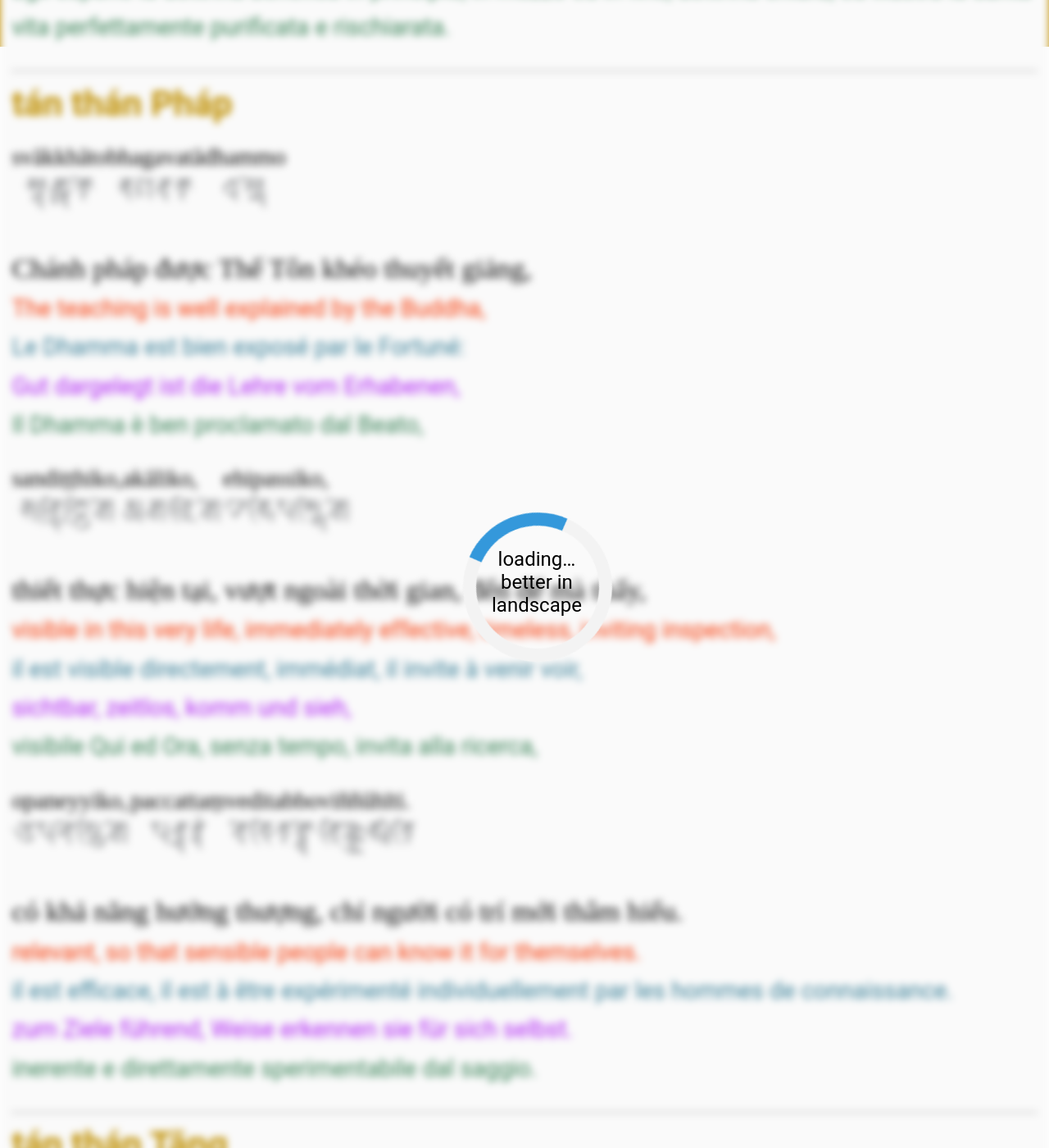
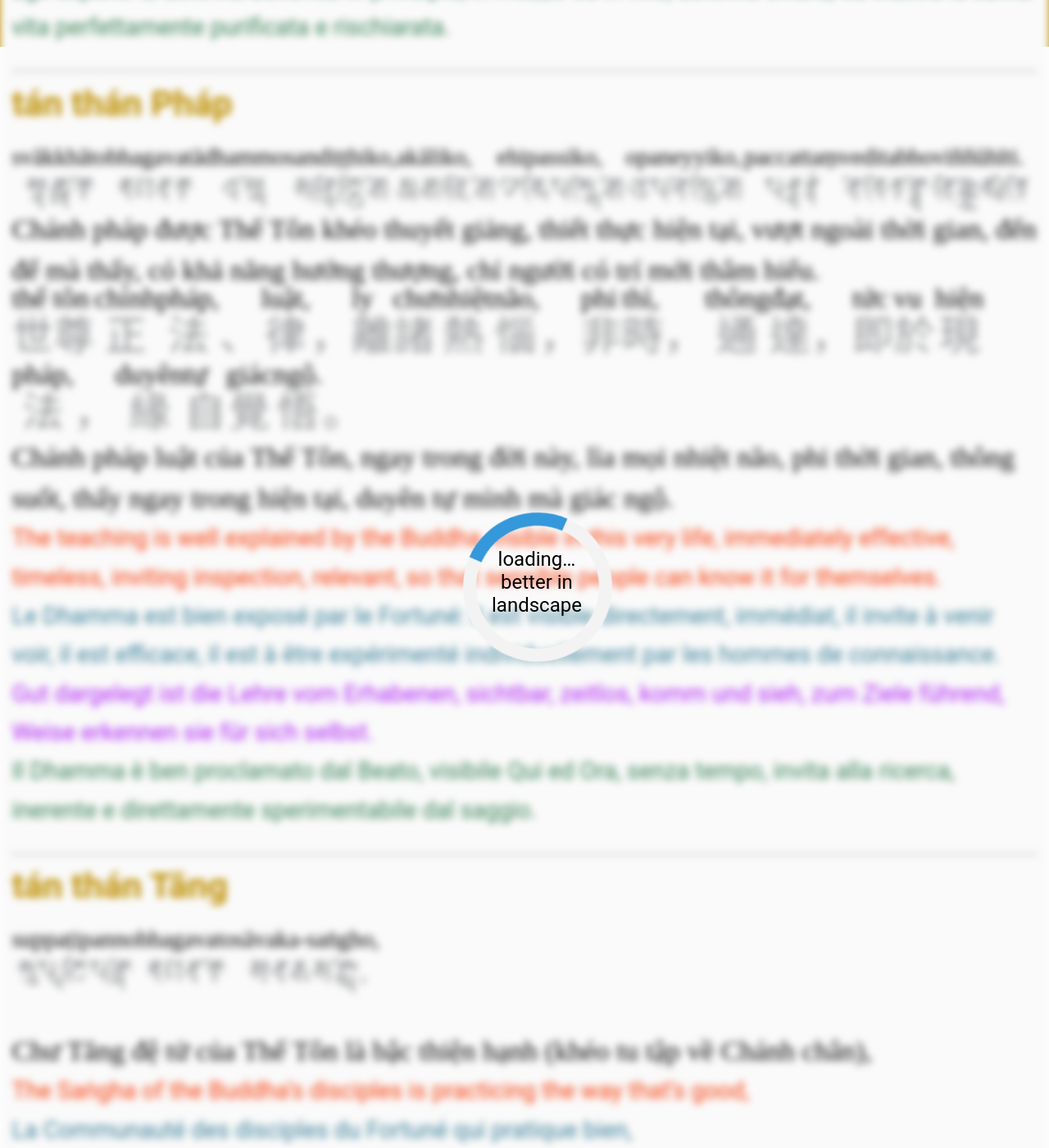
Before and after one commit to phineas-pta/kinh_nhat_tung, a Jekyll site: the page built from quotations.html, in a window 1280 px wide and 1400 px high, scrolled down 7832 px. Shown: the whole window at 82% size. Built offline with Jekyll 4.4.1, drawn with Linux system fonts in a browser that asks for light colours; some web fonts are replaced.

Commit message:
up: tán thán pháp

```diff
--- a/quotations.html
+++ b/quotations.html
@@ -213,31 +213,14 @@ layout: null
 		<article id="tan-Phap">
 			<header><h2 lang="vi">tán thán Pháp</h2></header>
 			<p class="multi-lang">
-				<span lang="pi"><ruby><rb>&#71085;&#71103;&#71082;&#71087;&#71054;&#71103;&#71055;&#71087;&#71069;&#71098;</rb><rt>svākkhāto</rt><rb>&#71077;&#71056;&#71082;&#71069;&#71087;</rb><rt>bhagavatā</rt><rb>&#71072;&#71078;&#71103;&#71078;&#71098;</rb><rt>dhammo</rt></ruby></span><br />
-				<span lang="zh-Hant"></span><br />
-				<span lang="vi">Chánh pháp được Thế Tôn khéo thuyết giảng,</span><br />
-				<span lang="en">The teaching is well explained by the Buddha,</span><br />
-				<span lang="fr">Le Dhamma est bien exposé par le Fortuné:</span><br />
-				<span lang="de">Gut dargelegt ist die Lehre vom Erhabenen,</span><br />
-				<span lang="it">Il Dhamma è ben proclamato dal Beato,</span>
-			</p>
-			<p class="multi-lang">
-				<span lang="pi"><ruby><rb>&#71085;&#71073;&#71103;&#71071;&#71088;&#71064;&#71103;&#71065;&#71088;&#71054;&#71098;</rb><rt>sandiṭṭhiko,</rt><rb>&#71040;&#71054;&#71087;&#71081;&#71088;&#71054;&#71098;</rb><rt>akāliko,</rt><rb>&#71050;&#71086;&#71088;&#71074;&#71085;&#71103;&#71085;&#71088;&#71054;&#71098;</rb><rt>ehipassiko,</rt></ruby></span><br />
-				<span lang="zh-Hant"></span><br />
-				<span lang="vi">thiết thực hiện tại, vượt ngoài thời gian, đến để mà thấy,</span><br />
-				<span lang="en">visible in this very life, immediately effective, timeless, inviting inspection,</span><br />
-				<span lang="fr">il est visible directement, immédiat, il invite à venir voir,</span><br />
-				<span lang="de">sichtbar, zeitlos, komm und sieh,</span><br />
-				<span lang="it">visibile Qui ed Ora, senza tempo, invita alla ricerca,</span>
-			</p>
-			<p class="multi-lang">
-				<span lang="pi"><ruby><rb>&#71052;&#71074;&#71073;&#71096;&#71079;&#71103;&#71079;&#71088;&#71054;&#71098;</rb><rt>opaneyyiko,</rt><rb>&#71074;&#71059;&#71103;&#71059;&#71069;&#71103;&#71069;&#71101;</rb><rt>paccattaṃ</rt><rb>&#71082;&#71096;&#71071;&#71088;&#71069;&#71076;&#71103;&#71076;&#71098;</rb><rt>veditabbo</rt><rb>&#71082;&#71088;&#71063;&#71103;&#71063;&#71091;&#71086;&#71089;&#71069;&#71088;</rb><rt>viññūhīti.</rt></ruby></span><br />
-				<span lang="zh-Hant"></span><br />
-				<span lang="vi">có khả năng hướng thượng, chỉ người có trí mới thâm hiểu.</span><br />
-				<span lang="en">relevant, so that sensible people can know it for themselves.</span><br />
-				<span lang="fr">il est efficace, il est à être expérimenté individuellement par les hommes de connaissance.</span><br />
-				<span lang="de">zum Ziele führend, Weise erkennen sie für sich selbst.</span><br />
-				<span lang="it">inerente e direttamente sperimentabile dal saggio.</span>
+				<span lang="pi"><ruby><rb>&#71085;&#71103;&#71082;&#71087;&#71054;&#71103;&#71055;&#71087;&#71069;&#71098;</rb><rt>svākkhāto</rt><rb>&#71077;&#71056;&#71082;&#71069;&#71087;</rb><rt>bhagavatā</rt><rb>&#71072;&#71078;&#71103;&#71078;&#71098;</rb><rt>dhammo</rt><rb>&#71085;&#71073;&#71103;&#71071;&#71088;&#71064;&#71103;&#71065;&#71088;&#71054;&#71098;</rb><rt>sandiṭṭhiko,</rt><rb>&#71040;&#71054;&#71087;&#71081;&#71088;&#71054;&#71098;</rb><rt>akāliko,</rt><rb>&#71050;&#71086;&#71088;&#71074;&#71085;&#71103;&#71085;&#71088;&#71054;&#71098;</rb><rt>ehipassiko,</rt><rb>&#71052;&#71074;&#71073;&#71096;&#71079;&#71103;&#71079;&#71088;&#71054;&#71098;</rb><rt>opaneyyiko,</rt><rb>&#71074;&#71059;&#71103;&#71059;&#71069;&#71103;&#71069;&#71101;</rb><rt>paccattaṃ</rt><rb>&#71082;&#71096;&#71071;&#71088;&#71069;&#71076;&#71103;&#71076;&#71098;</rb><rt>veditabbo</rt><rb>&#71082;&#71088;&#71063;&#71103;&#71063;&#71091;&#71086;&#71089;&#71069;&#71088;</rb><rt>viññūhīti.</rt></ruby></span><br />
+				<span lang="vi">Chánh pháp được Thế Tôn khéo thuyết giảng, thiết thực hiện tại, vượt ngoài thời gian, đến để mà thấy, có khả năng hướng thượng, chỉ người có trí mới thâm hiểu.</span><br />
+				<span lang="zh-Hant"><ruby><rb>&#19990;</rb><rt>thế</rt><rb>&#23562;</rb><rt>tôn</rt><rb>&#27491;</rb><rt>chính</rt><rb>&#27861;</rb><rt>pháp,</rt><rb>&#12289;</rb><rt></rt><rb>&#24459;</rb><rt>luật,</rt><rb>&#65292;</rb><rt></rt><rb>&#38626;</rb><rt>ly</rt><rb>&#35576;</rb><rt>chư</rt><rb>&#29105;</rb><rt>nhiệt</rt><rb>&#24817;</rb><rt>não,</rt><rb>&#65292;</rb><rt></rt><rb>&#38750;</rb><rt>phi</rt><rb>&#26178;</rb><rt>thì,</rt><rb>&#65292;</rb><rt></rt><rb>&#36890;</rb><rt>thông</rt><rb>&#36948;</rb><rt>đạt,</rt><rb>&#65292;</rb><rt></rt><rb>&#21363;</rb><rt>tức</rt><rb>&#26044;</rb><rt>vu</rt><rb>&#29694;</rb><rt>hiện</rt><rb>&#27861;</rb><rt>pháp,</rt><rb>&#65292;</rb><rt></rt><rb>&#32227;</rb><rt>duyên</rt><rb>&#33258;</rb><rt>tự</rt><rb>&#35258;</rb><rt>giác</rt><rb>&#24735;</rb><rt>ngộ.</rt><rb>&#12290;</rb><rt></rt></ruby></span><br />
+				<span lang="vi">Chánh pháp luật của Thế Tôn, ngay trong đời này, lìa mọi nhiệt não, phi thời gian, thông suốt, thấy ngay trong hiện tại, duyên tự mình mà giác ngộ.</span><br />
+				<span lang="en">The teaching is well explained by the Buddha, visible in this very life, immediately effective, timeless, inviting inspection, relevant, so that sensible people can know it for themselves.</span><br />
+				<span lang="fr">Le Dhamma est bien exposé par le Fortuné: il est visible directement, immédiat, il invite à venir voir, il est efficace, il est à être expérimenté individuellement par les hommes de connaissance.</span><br />
+				<span lang="de">Gut dargelegt ist die Lehre vom Erhabenen, sichtbar, zeitlos, komm und sieh, zum Ziele führend, Weise erkennen sie für sich selbst.</span><br />
+				<span lang="it">Il Dhamma è ben proclamato dal Beato, visibile Qui ed Ora, senza tempo, invita alla ricerca, inerente e direttamente sperimentabile dal saggio.</span>
 			</p>
 		</article>
 
```
